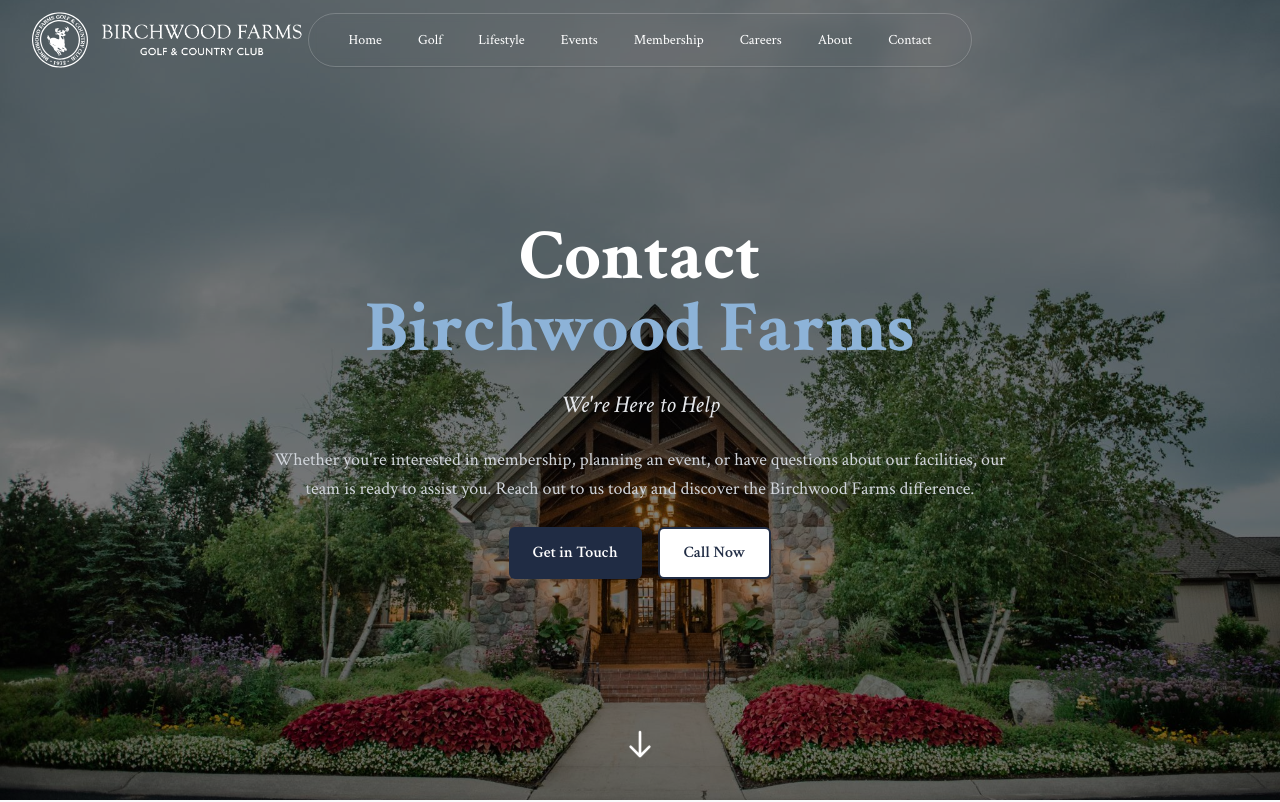
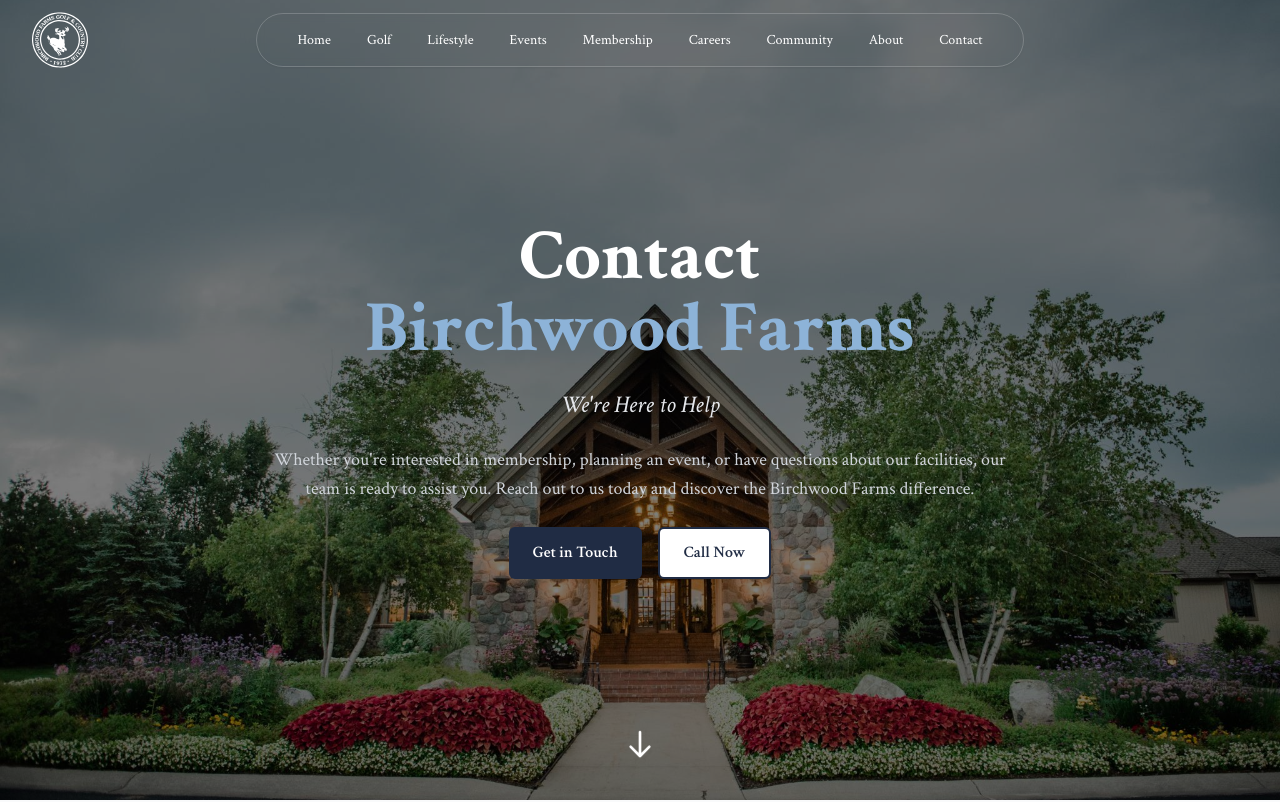
Before and after one commit to Avexel-Web-Design/HarborPoint, a React (Vite) app: page /contact in a window 1280 px wide. Shown: the top 802 px of the page. Built offline with nearby package versions, Linux system fonts and the light colour scheme.

Commit message:
media query

```diff
--- a/src/components/layout/Header.tsx
+++ b/src/components/layout/Header.tsx
@@ -12,6 +12,7 @@
     { name: 'Events', path: '/events' },
     { name: 'Membership', path: '/membership' },
     { name: 'Careers', path: '/careers' },
+    { name: 'Community', path: '/community' },
     { name: 'About', path: '/about' },
     { name: 'Contact', path: '/contact' },
   ]
@@ -25,7 +26,7 @@
         />        <img
           src={nameLogo}
           alt="Birchwood Farms Golf & Country Club"
-          className="hidden sm:block lg:hidden xl:block h-8"
+          className="hidden sm:block lg:hidden [@media(min-width:1375px)]:block h-8"
         />
       </Link>
         <div className="max-w-7xl mx-auto relative">
```
